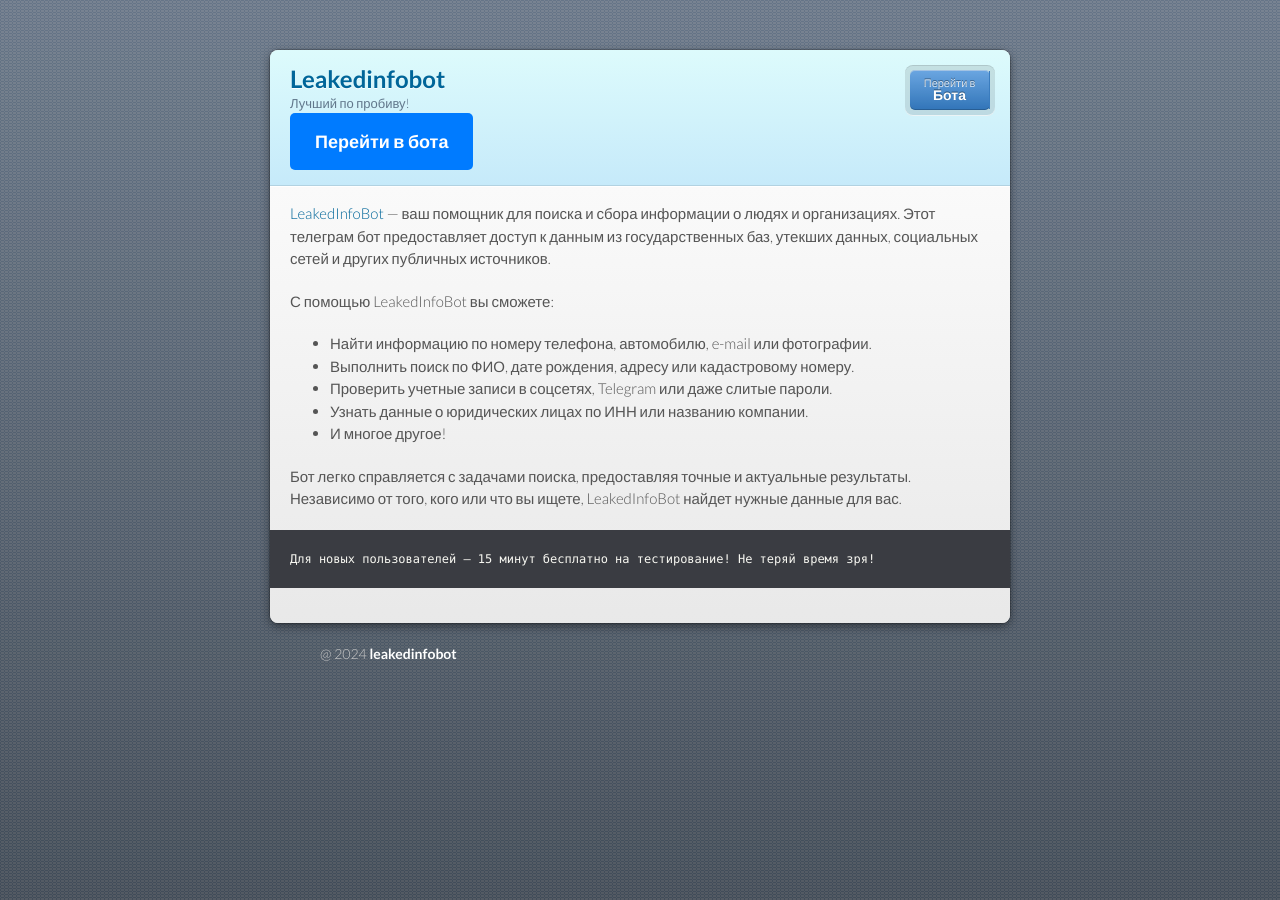
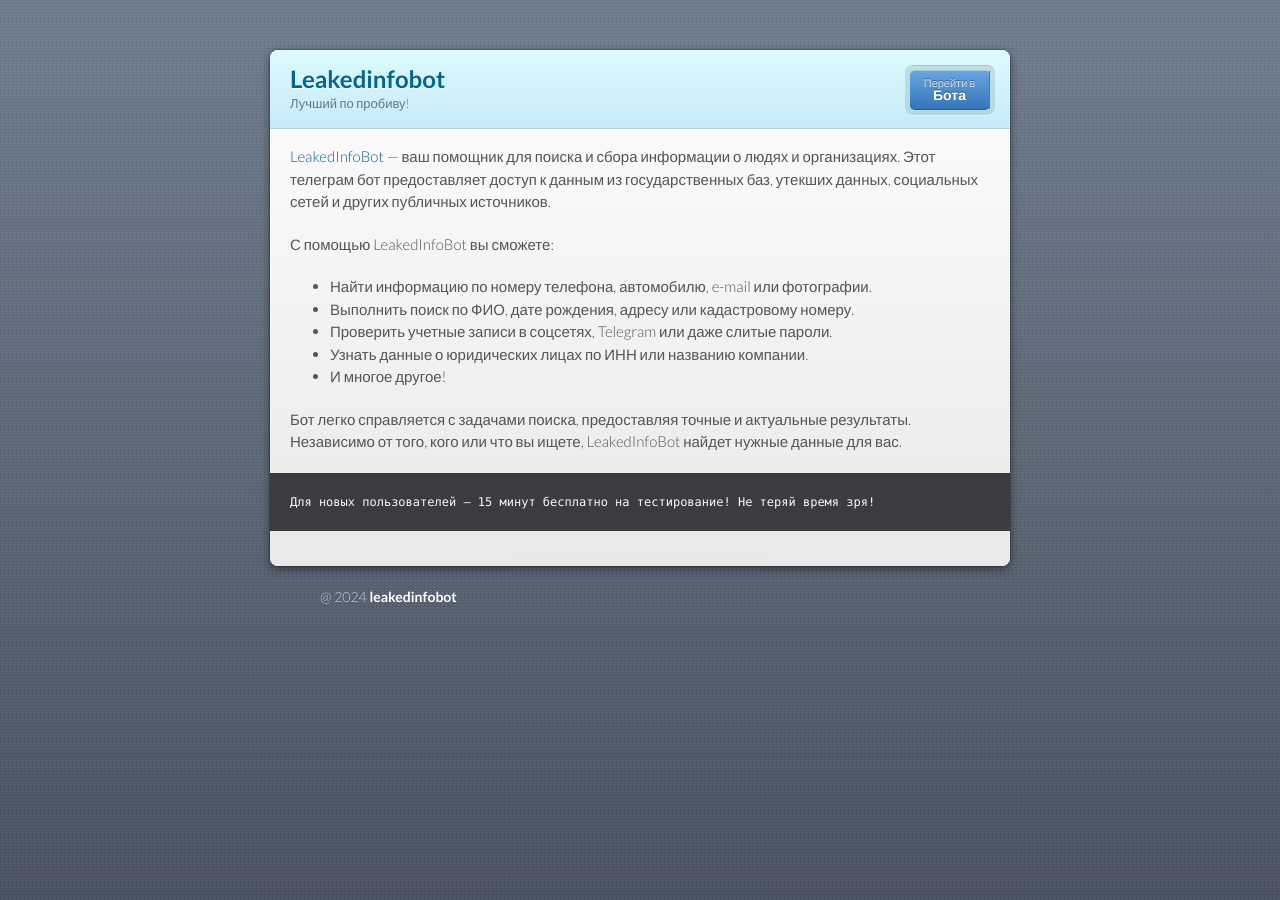
Before and after one commit to leakedinfobot/leakedinfobot.github.io, a Jekyll site: the page built from index.md, in a window 1280 px wide. Built offline with Jekyll 4.4.1, drawn with Linux system fonts in a browser that asks for light colours.

Commit message:
Update default.html

```diff
--- a/_layouts/default.html
+++ b/_layouts/default.html
@@ -30,7 +30,7 @@
           <p>{{ site.description | default: site.github.project_tagline }}</p>
         {% endif %}
 
-        <a href="/leakedinfobot/" class="blue-button">Перейти в бота</a>
+        <a href="/leakedinfobot/" class="blue-button mobile-only">Перейти в бота</a>
 
         <p class="view"><a href="/leakedinfobot/">Перейти в бота <small>{{ github_name }}</small></a></p>
         <ul>
```
